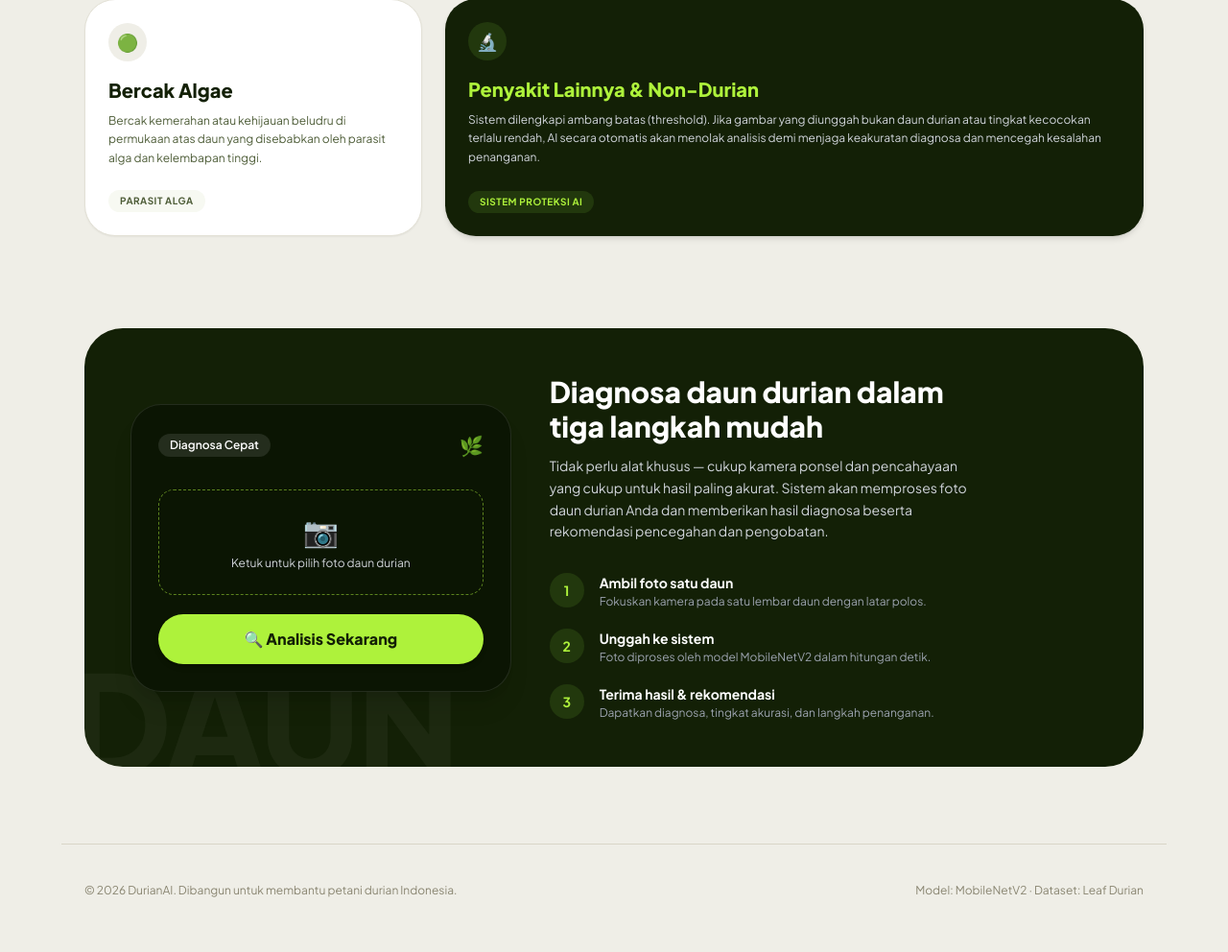
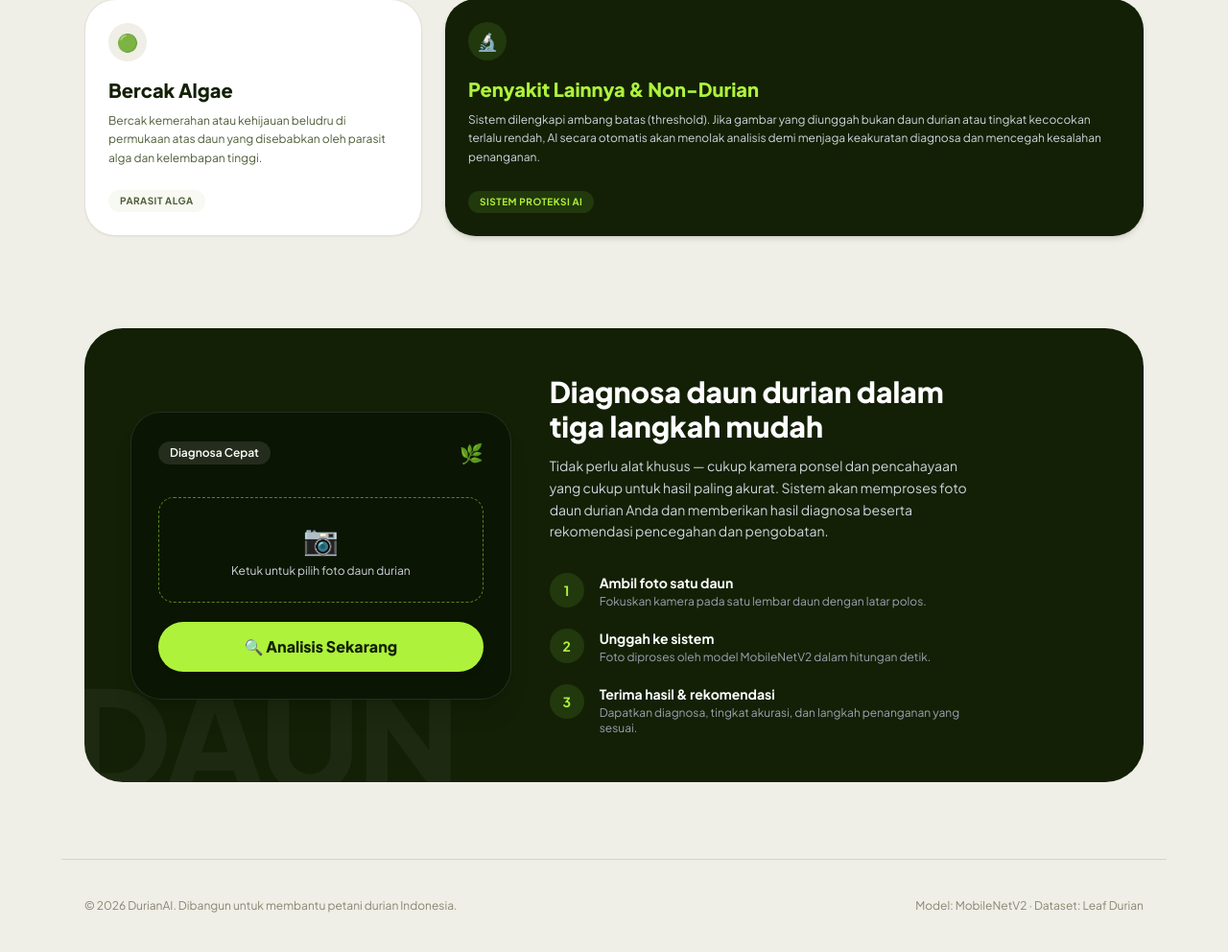
Before and after one commit to dwarft/leaf_durian_classification, a Flask app: page / in a window 1280 px wide. Shown: the part 1310-2302 px from the top of the page at 96% size. Before the commit the page ends 2245 px from the top, so only its background shows below. Run offline with Flask 3, Linux system fonts and the light colour scheme; parts of the project's set-up code (start-up, migrations or seed data) failed here and were passed over; some libraries are stand-ins or nearby versions.

Commit message:
perbaiki teks

```diff
--- a/Templates/Index.html
+++ b/Templates/Index.html
@@ -290,7 +290,7 @@
                             <span class="w-9 h-9 rounded-full bg-[#22380D] text-[#AEF23B] flex items-center justify-center font-bold text-sm shrink-0">3</span>
                             <div>
                                 <p class="font-bold text-sm">Terima hasil & rekomendasi</p>
-                                <p class="text-xs text-gray-400 mt-0.5">Dapatkan diagnosa, tingkat akurasi, dan langkah penanganan.</p>
+                                <p class="text-xs text-gray-400 mt-0.5">Dapatkan diagnosa, tingkat akurasi, dan langkah penanganan yang sesuai.</p>
                             </div>
                         </div>
                     </div>
```
